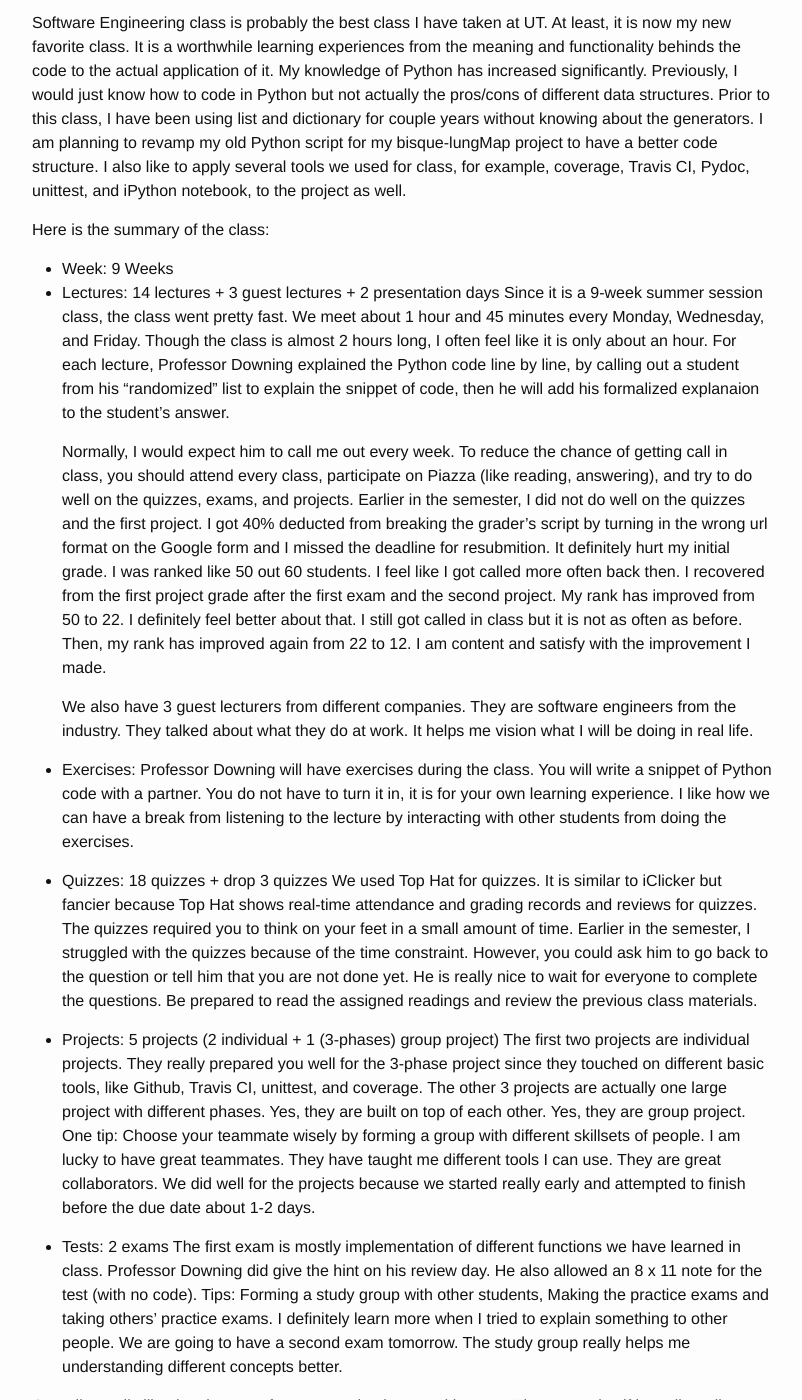
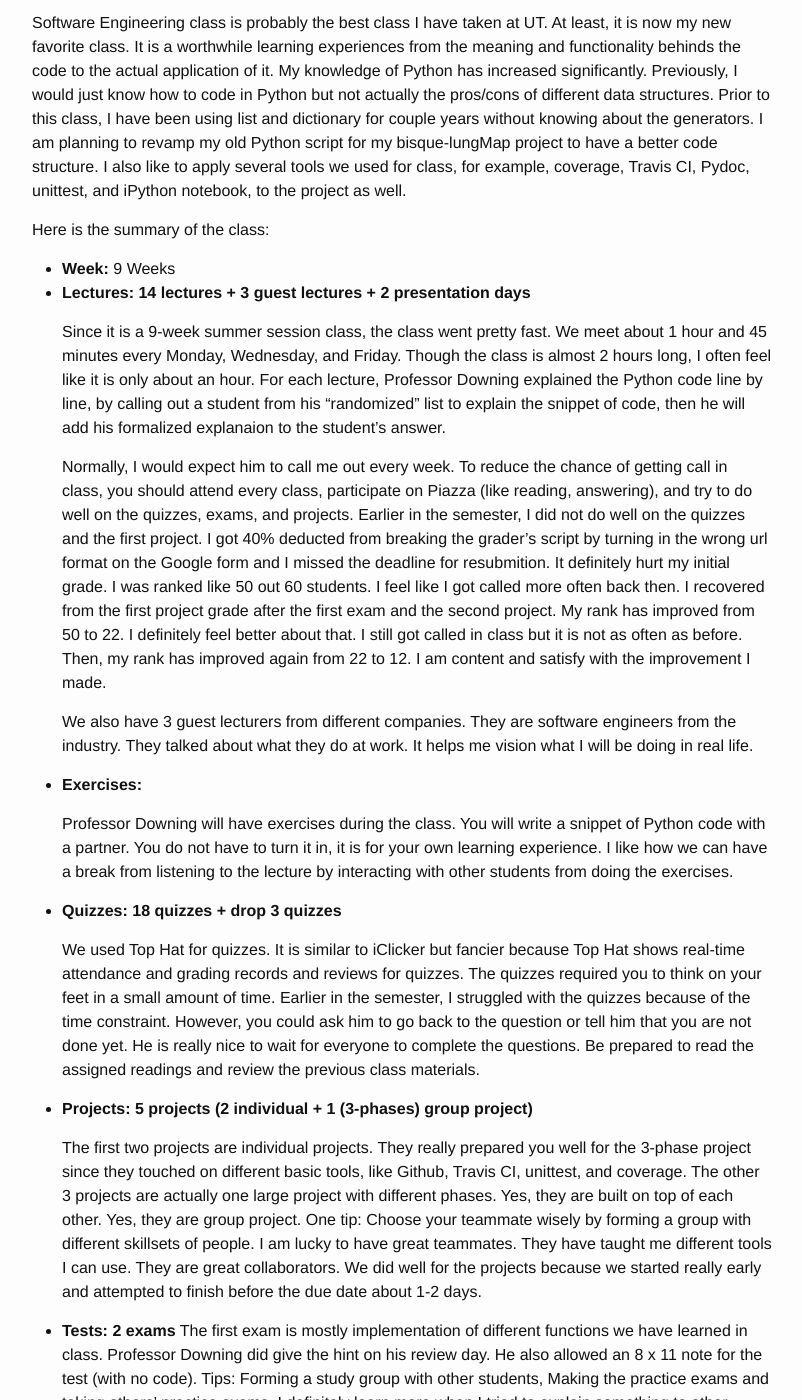
Before and after one commit to tumrod/blog, a Jekyll site: the page built from _posts/2015-07-26-week-7.markdown, in a window 1280 px wide and 1400 px high, scrolled down 315 px. Shown: the whole window, without its empty margins (238-1040 px from the left). Built offline with Jekyll 4.4.1, drawn with Linux system fonts in a browser that asks for light colours; some of the changed text lies outside the part shown.

Commit message:
reformat week7

```diff
--- a/_posts/2015-07-26-week-7.markdown
+++ b/_posts/2015-07-26-week-7.markdown
@@ -12,24 +12,28 @@
 
 Here is the summary of the class:
 
-* Week: 9 Weeks
-* Lectures: 14 lectures + 3 guest lectures + 2 presentation days
+* **Week:** 9 Weeks
+* **Lectures: 14 lectures + 3 guest lectures + 2 presentation days**
+
     Since it is a 9-week summer session class, the class went pretty fast. We meet about 1 hour and 45 minutes every Monday, Wednesday, and Friday. Though the class is almost 2 hours long, I often feel like it is only about an hour. For each lecture, Professor Downing explained the Python code line by line, by calling out a student from his "randomized" list to explain the snippet of code, then he will add his formalized explanaion to the student's answer.
 
     Normally, I would expect him to call me out every week. To reduce the chance of getting call in class, you should attend every class, participate on Piazza (like reading, answering), and try to do well on the quizzes, exams, and projects. Earlier in the semester, I did not do well on the quizzes and the first project. I got 40% deducted from breaking the grader's script by turning in the wrong url format on the Google form and I missed the deadline for resubmition. It definitely hurt my initial grade. I was ranked like 50 out 60 students. I feel like I got called more often back then. I recovered from the first project grade after the first exam and the second project. My rank has improved from 50 to 22. I definitely feel better about that. I still got called in class but it is not as often as before. Then, my rank has improved again from 22 to 12. I am content and satisfy with the improvement I made.
 
     We also have 3 guest lecturers from different companies. They are software engineers from the industry. They talked about what they do at work. It helps me vision what I will be doing in real life.
 
-* Exercises:
+* **Exercises:**
+
     Professor Downing will have exercises during the class. You will write a snippet of Python code with a partner. You do not have to turn it in, it is for your own learning experience. I like how we can have a break from listening to the lecture by interacting with other students from doing the exercises.
 
-* Quizzes: 18 quizzes + drop 3 quizzes
+* **Quizzes: 18 quizzes + drop 3 quizzes**
+
     We used Top Hat for quizzes. It is similar to iClicker but fancier because Top Hat shows real-time attendance and grading records and reviews for quizzes. The quizzes required you to think on your feet in a small amount of time. Earlier in the semester, I struggled with the quizzes because of the time constraint. However, you could ask him to go back to the question or tell him that you are not done yet. He is really nice to wait for everyone to complete the questions. Be prepared to read the assigned readings and review the previous class materials.
 
-* Projects: 5 projects (2 individual + 1 (3-phases) group project)
+* **Projects: 5 projects (2 individual + 1 (3-phases) group project)**
+
     The first two projects are individual projects. They really prepared you well for the 3-phase project since they touched on different basic tools, like Github, Travis CI, unittest, and coverage. The other 3 projects are actually one large project with different phases. Yes, they are built on top of each other. Yes, they are group project. One tip: Choose your teammate wisely by forming a group with different skillsets of people. I am lucky to have great teammates. They have taught me different tools I can use. They are great collaborators. We did well for the projects because we started really early and attempted to finish before the due date about 1-2 days.
 
-* Tests: 2 exams
+* **Tests: 2 exams**
     The first exam is mostly implementation of different functions we have learned in class. Professor Downing did give the hint on his review day. He also allowed an 8 x 11 note for the test (with no code). Tips: Forming a study group with other students, Making the practice exams and taking others' practice exams. I definitely learn more when I tried to explain something to other people. We are going to have a second exam tomorrow. The study group really helps me understanding different concepts better.
 
 Overall, I really like the class. Professor Downing is a good lecturer. The course itself is really well organized and structured. I definitely recommend you to take this class. You will learn differet tools for Software Development. The class is not an easy class but it teaches you several things. It is definitely one of the class where you can apply everything you learned from class to your own personal projects. Take it. Experience it. Learn it.
```
